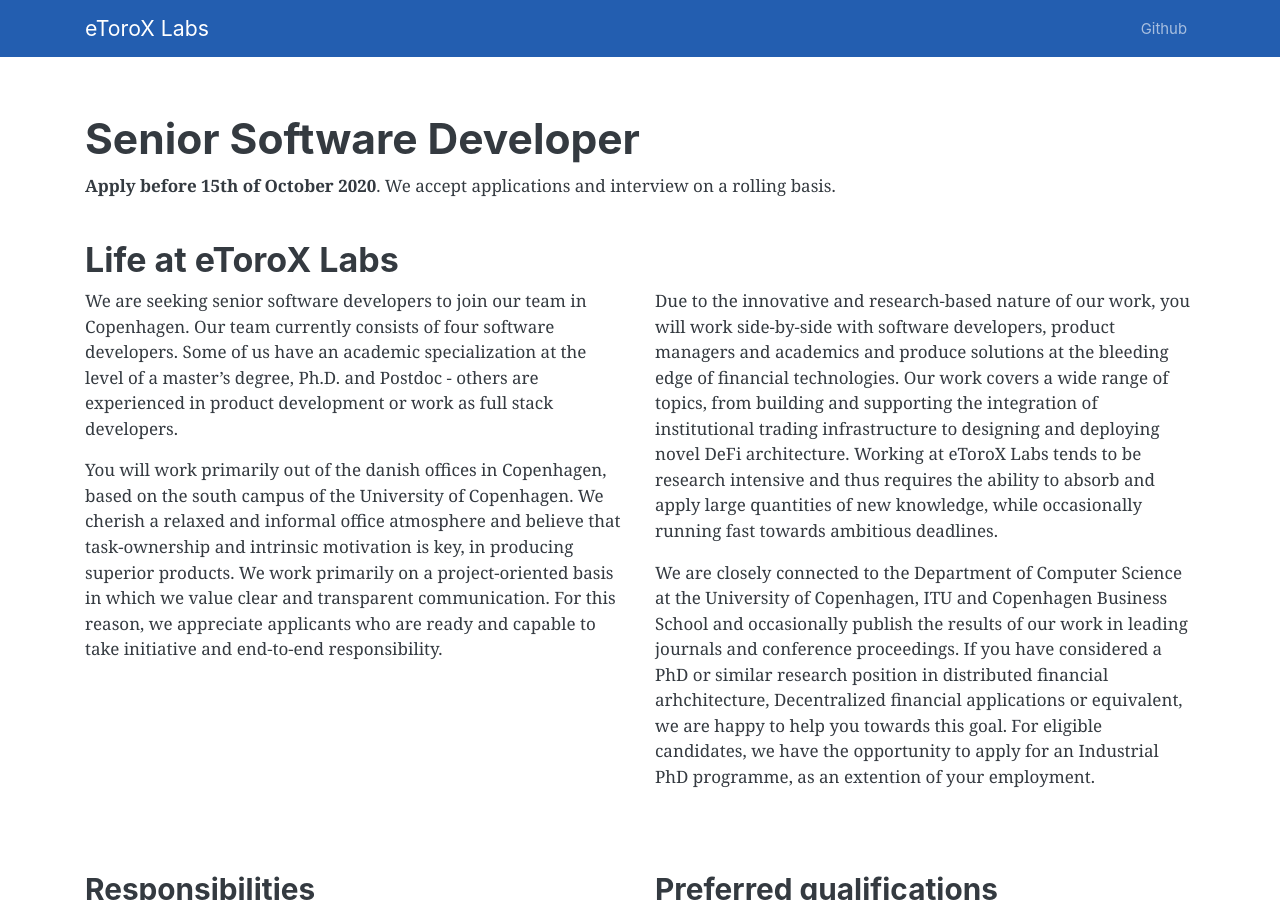
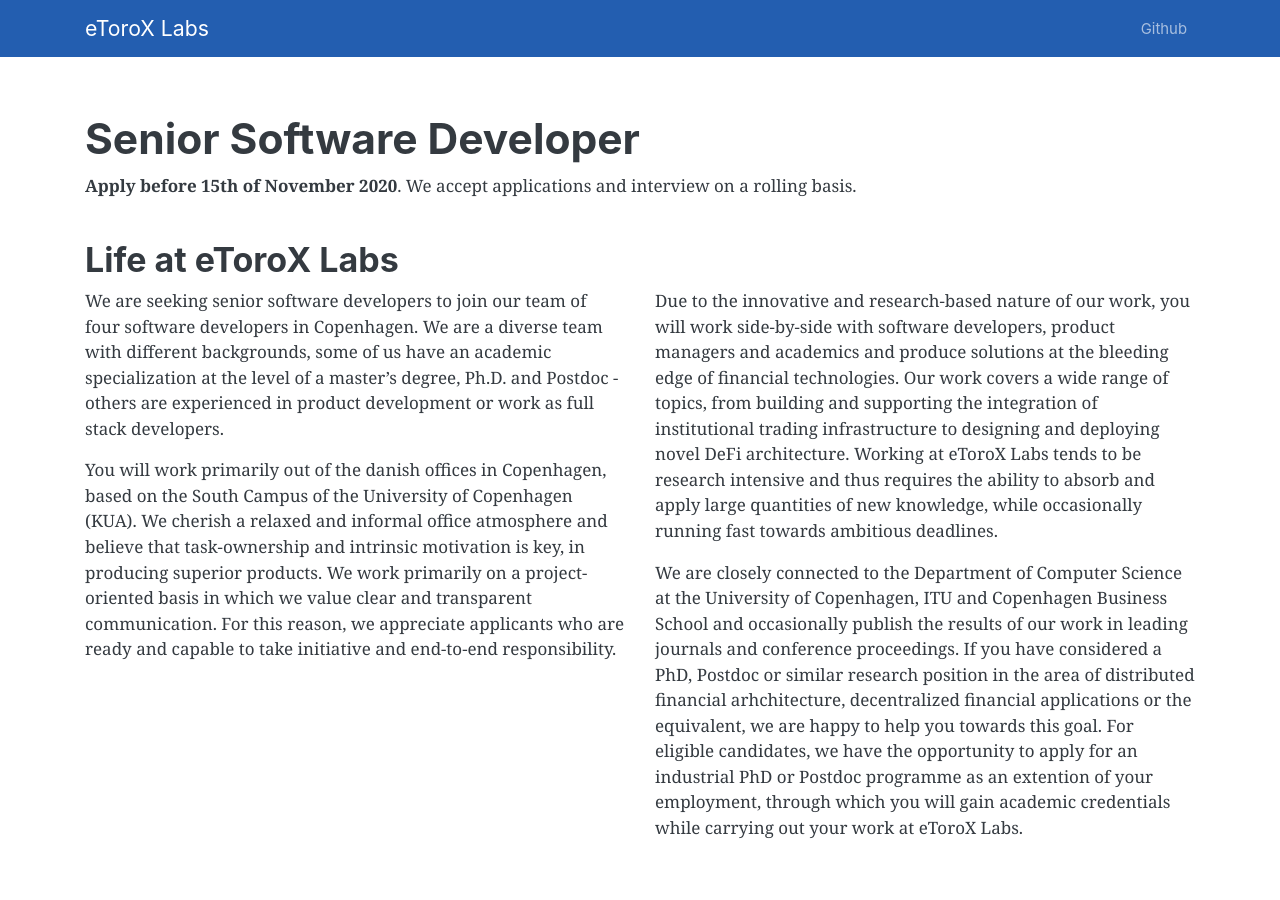
Before and after one commit to etoroxlabs/etoroxlabs.github.io, a Jekyll site: the page built from index.md, in a window 1280 px wide and 900 px high. Built offline with Jekyll 4.4.1, drawn with Linux system fonts in a browser that asks for light colours.

Commit message:
Update index.md

```diff
--- a/index.md
+++ b/index.md
@@ -3,17 +3,17 @@ layout: page
 ---
 
 <h1>Senior Software Developer</h1>
-**Apply before 15th of October 2020**. We accept applications and interview on a rolling basis.
+**Apply before 15th of November 2020**. We accept applications and interview on a rolling basis.
 <br>
 <br>
 ## Life at eToroX Labs
 <div class="row">
   <div class="col-sm-6">
     <p>
-      We are seeking senior software developers to join our team in Copenhagen. Our team currently consists of four software developers. Some of us have an academic specialization at the level of a master’s degree, Ph.D. and Postdoc - others are experienced in product development or work as full stack developers.
+      We are seeking senior software developers to join our team of four software developers in Copenhagen. We are a diverse team with different backgrounds, some of us have an academic specialization at the level of a master’s degree, Ph.D. and Postdoc - others are experienced in product development or work as full stack developers.
     </p>
     <p>
-      You will work primarily out of the danish offices in Copenhagen, based on the south campus of the University of Copenhagen. We cherish a relaxed and informal office atmosphere and believe that task-ownership and intrinsic motivation is key, in producing superior products. We work primarily on a project-oriented basis in which we value clear and transparent communication. For this reason, we appreciate applicants who are ready and capable to take initiative and end-to-end responsibility.
+      You will work primarily out of the danish offices in Copenhagen, based on the South Campus of the University of Copenhagen (KUA). We cherish a relaxed and informal office atmosphere and believe that task-ownership and intrinsic motivation is key, in producing superior products. We work primarily on a project-oriented basis in which we value clear and transparent communication. For this reason, we appreciate applicants who are ready and capable to take initiative and end-to-end responsibility.
     </p>
   </div>
   <div class="col-sm-6">
@@ -22,7 +22,7 @@ layout: page
       Working at eToroX Labs tends to be research intensive and thus requires the ability to absorb and apply large quantities of new knowledge, while occasionally running fast towards ambitious deadlines.
     </p>
     <p>
-      We are closely connected to the Department of Computer Science at the University of Copenhagen, ITU and Copenhagen Business School and occasionally publish the results of our work in leading journals and conference proceedings. If you have considered a PhD or similar research position in distributed financial arhchitecture, Decentralized financial applications or equivalent, we are happy to help you towards this goal. For eligible candidates, we have the opportunity to apply for an Industrial PhD programme, as an extention of your employment.
+      We are closely connected to the Department of Computer Science at the University of Copenhagen, ITU and Copenhagen Business School and occasionally publish the results of our work in leading journals and conference proceedings. If you have considered a PhD, Postdoc or similar research position in the area of distributed financial arhchitecture, decentralized financial applications or the equivalent, we are happy to help you towards this goal. For eligible candidates, we have the opportunity to apply for an industrial PhD or Postdoc programme as an extention of your employment, through which you will gain academic credentials while carrying out your work at eToroX Labs.
     </p>
   </div>
 </div>
```
